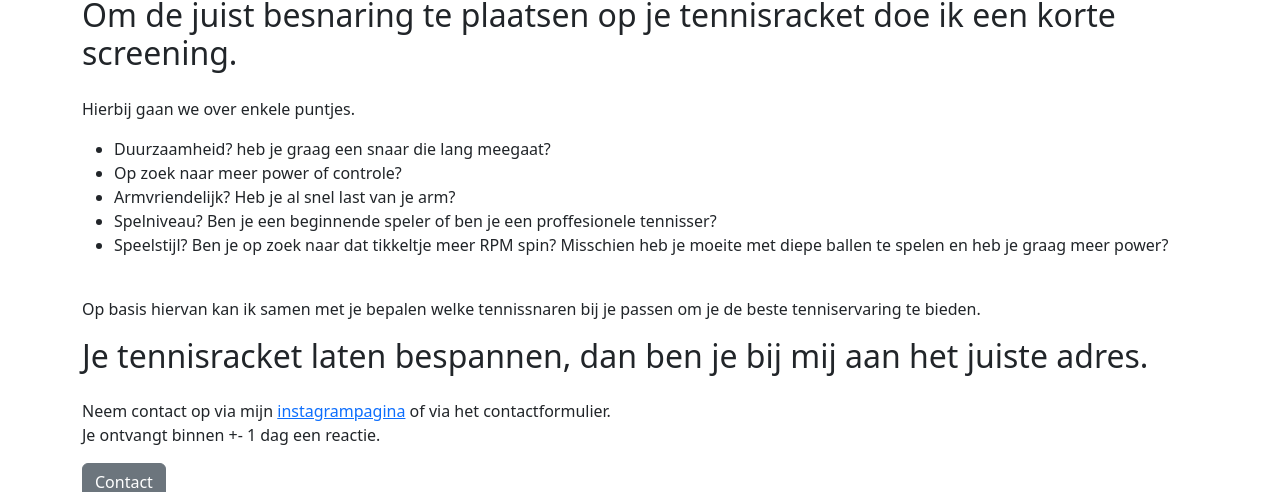
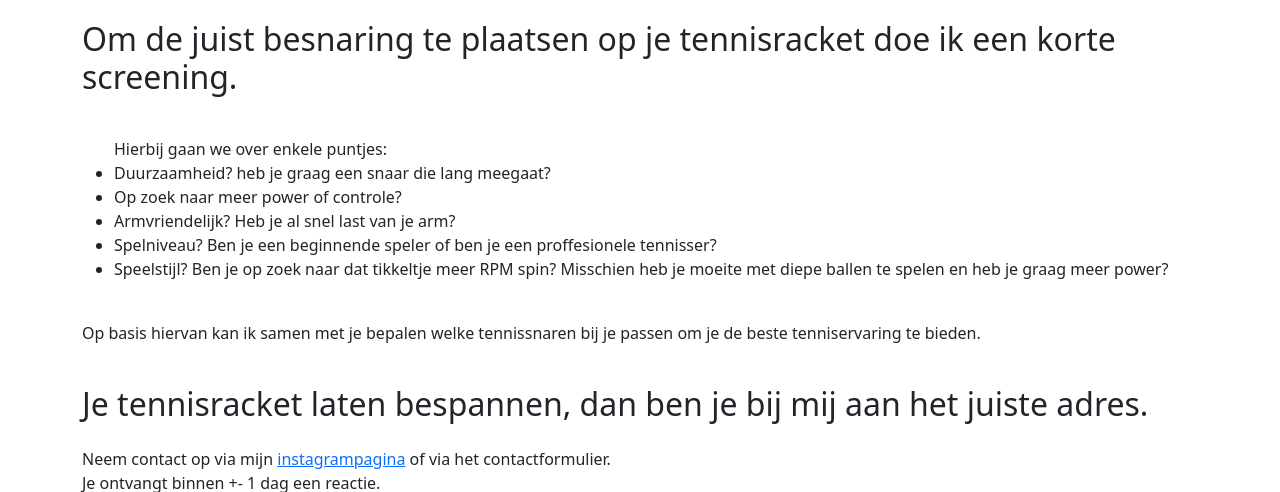
Before and after one commit to DavidWaligora/MijnWebsite, a plain HTML site: page bespanservice.html in a window 1280 px wide. Shown: the part 608-1100 px from the top of the page. Drawn offline with nearby package versions, Linux system fonts and the light colour scheme.

Commit message:
Update bespanservice.html

```diff
--- a/bespanservice.html
+++ b/bespanservice.html
@@ -62,6 +62,7 @@
         <p>Als student ben ik gepassioneerd over het ambacht van het bespannen van tennisrackets. Met zorg en precisie bied ik mijn diensten aan voor een breed scala aan spelers, van jonge beginners tot ervaren professionals. Mijn doel is om elke klant te voorzien van hoogwaardige bespanningen die voldoen aan hun specifieke behoeften en speelstijl.</p>
         <p>Naast het bespannen van rackets voor spelers, bied ik ook deskundig advies over snaren. Ik begrijp dat de keuze van snaren een cruciale rol speelt in het prestatievermogen en het comfort van een speler op de baan. Daarom sta ik klaar om mijn kennis en ervaring te delen, zodat klanten de juiste snaren kunnen kiezen die perfect passen bij hun individuele spelvoorkeuren en doelen.</p>
         <!-- Contactinformatie -->
+        <br>
         <img src="foto's/tennisstring broken.jpg" class=" w-100" title="tennisracket bespannen" style="object-fit: cover; height: 30vh;" alt="tennissnaren">
 <br>
 
@@ -72,8 +73,9 @@
             </h2>
             <br>
             <p class="card-text">
-              Hierbij gaan we over enkele puntjes.
+
               <ul>
+                  Hierbij gaan we over enkele puntjes:
                 <li>Duurzaamheid? heb je graag een snaar die lang meegaat?</li>
                 <li>Op zoek naar meer power of controle?</li>
                 <li>Armvriendelijk? Heb je al snel last van je arm?</li>
@@ -83,7 +85,7 @@
               <br>
               Op basis hiervan kan ik samen met je bepalen welke tennissnaren bij je passen om je de beste tenniservaring te bieden.
             </p>
-
+    <br>
           </div>
         </div>
                 <div>
```
